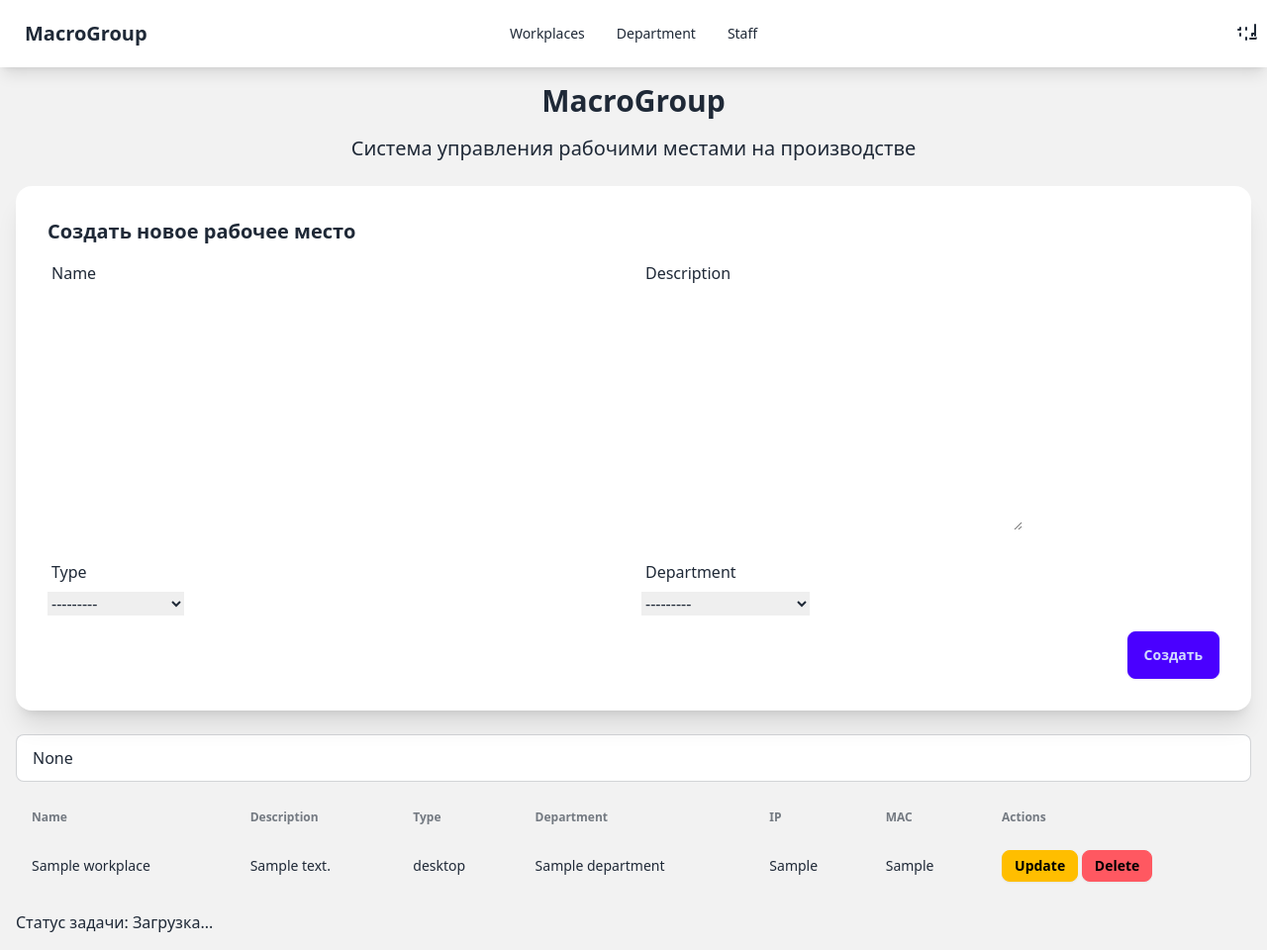
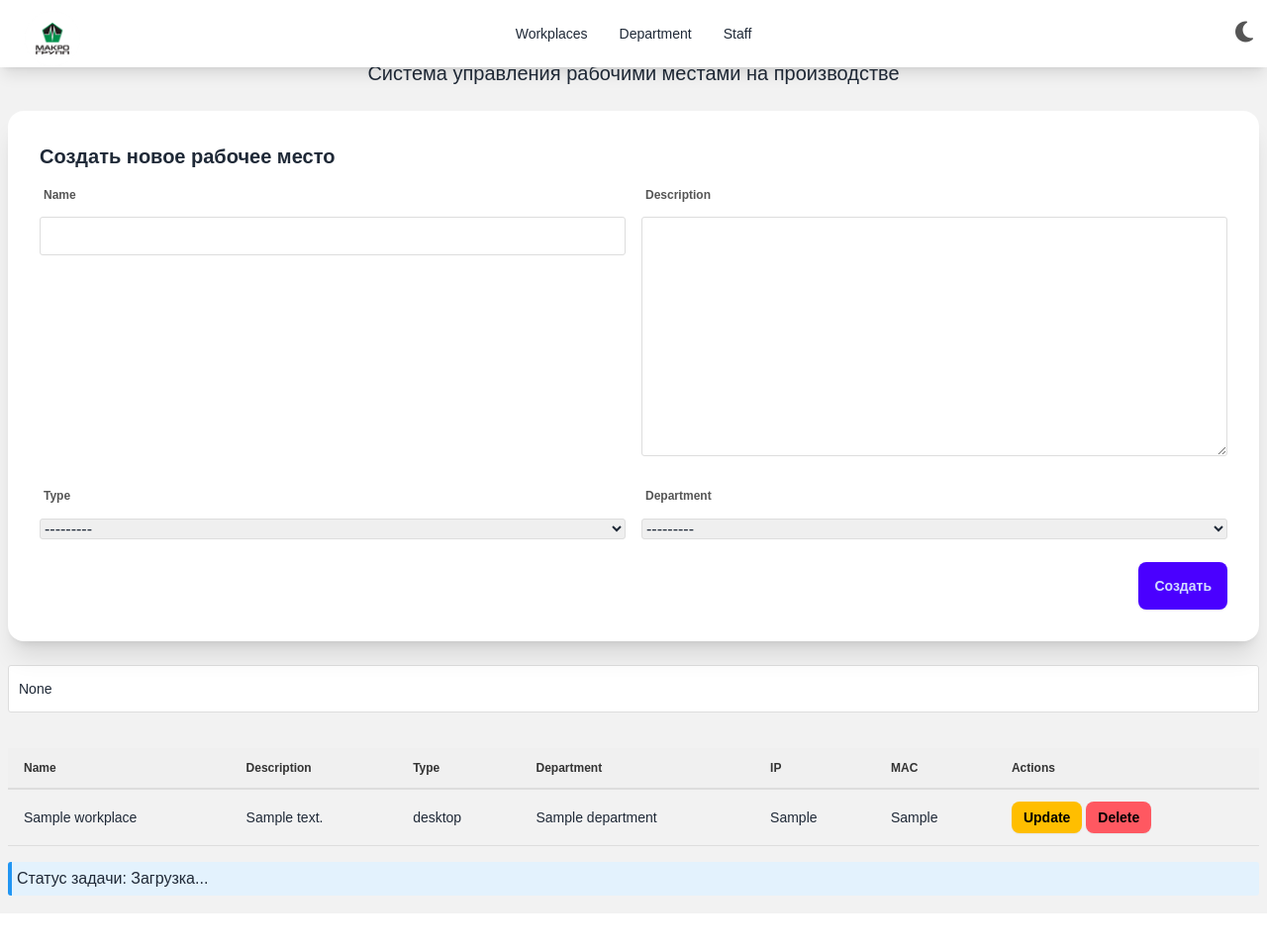
Before and after one commit to fletch4503/macroemc_wmp, a Django app: page / in a window 1280 px wide. Shown: the whole page at 99% size. After the commit the page ends 923 px from the top, so only its background shows below. Run offline with Django 5.2, Linux system fonts and the light colour scheme; tables that the repository leaves empty hold one stand-in row (values such as "Sample post"); parts of the project's set-up code (start-up, migrations or seed data) failed here and were passed over; some libraries are stand-ins or nearby versions.

Commit message:
Add css/logo/js

```diff
--- a/static_src/css/styles.css
+++ b/static_src/css/styles.css
@@ -1,35 +1,38 @@
 body {
   font-family: Arial, sans-serif;
   margin: 20px;
-  background-color: #f5f5f5;
+  background-color: #555;
+  /*background-color: #f5f5f5;*/
 }
 
-h1 {
-  color: #333;
-  text-align: center;
-}
+/*h1 {*/
+/*  color: #333;*/
+/*  text-align: center;*/
+/*}*/
 
-.container {
-  max-width: 1200px;
-  margin: 0 auto;
-  background-color: white;
-  padding: 20px;
-  border-radius: 5px;
-  box-shadow: 0 2px 5px rgba(0, 0, 0, 0.1);
-}
+/*.container {*/
+/*  max-width: 1200px;*/
+/*  margin: 0 auto;*/
+/*  background-color: white;*/
+/*  padding: 20px;*/
+/*  border-radius: 5px;*/
+/*  box-shadow: 0 2px 5px rgba(0, 0, 0, 0.1);*/
+/*}*/
 
 #task-status {
   background-color: #e3f2fd;
   border-left: 4px solid #2196f3;
-  padding: 15px;
-  margin-bottom: 20px;
+  padding: 5px;
+  margin-bottom: 10px;
   border-radius: 3px;
 }
 
 .form-section {
   margin-bottom: 30px;
-  background-color: #f9f9f9;
-  padding: 15px;
+  /*background-color: #f9f9f9;*/
+  background-color: #555;
+  /*background-color: #f9f9f9;*/
+  padding: 5px;
   border-radius: 5px;
   border: 1px solid #ddd;
 }
@@ -40,15 +43,15 @@ h1 {
 }
 
 form {
-  display: flex;
-  flex-wrap: wrap;
-  gap: 10px;
-  align-items: flex-end;
+  /*display: flex;*/
+  /*flex-wrap: wrap;*/
+  gap: 5px;
+  align-items: flex-center;
 }
 
 form > div {
   flex: 1;
-  min-width: 150px;
+  min-width: 100px;
 }
 
 label {
--- /dev/null
+++ b/static_src/js/base.js
@@ -0,0 +1,14 @@
+const themeToggle = document.getElementById('theme-toggle');
+const html = document.documentElement;
+
+// Load saved theme
+const savedTheme = localStorage.getItem('theme') || 'light';
+html.setAttribute('data-theme', savedTheme);
+themeToggle.checked = savedTheme === 'dark';
+
+// Toggle theme
+themeToggle.addEventListener('change', () => {
+    const newTheme = themeToggle.checked ? 'dark' : 'light';
+    html.setAttribute('data-theme', newTheme);
+    localStorage.setItem('theme', newTheme);
+});
--- a/templates/workplaces/base.html
+++ b/templates/workplaces/base.html
@@ -1,5 +1,7 @@
+{% load static %}
+{% load partials %}
 <!DOCTYPE html>
-<html lang="en" data-theme="light">
+<html lang="ru" data-theme="light">
 <head>
     <meta charset="UTF-8">
     <meta name="viewport" content="width=device-width, initial-scale=1.0">
@@ -11,46 +13,19 @@
     <!-- HTMX -->
     <script src="https://unpkg.com/htmx.org@2.0.1"></script>
     <script src="https://unpkg.com/htmx.org@2.0.1/dist/ext/ws.js"></script>
+    <!-- Font Awesome -->
+    <link rel="stylesheet" href="https://cdnjs.cloudflare.com/ajax/libs/font-awesome/6.5.1/css/all.min.css">
+    <!-- Custom CSS -->
+    <link rel="stylesheet" type="text/css" href="{% static 'css/styles.css' %}">
+    <!-- Favicon -->
+    <link href="{% static 'img/macro.png' %}" type="image/x-icon" rel="shortcut icon"/>
 </head>
 <body class="bg-base-200">
     <!-- Navbar -->
-    <div class="navbar bg-base-100 shadow-lg">
-        <div class="navbar-start">
-            <a href="/" class="btn btn-ghost normal-case text-xl">MacroGroup</a>
-        </div>
-        <div class="navbar-center hidden lg:flex">
-            <ul class="menu menu-horizontal px-1">
-                <li><a href="/">Workplaces</a></li>
-                <li><a href="/department/">Department</a></li>
-                <li><a href="/staff/">Staff</a></li>
-            </ul>
-        </div>
-        <div class="navbar-end">
-            <label class="swap swap-rotate">
-                <input type="checkbox" id="theme-toggle" />
-                <svg class="swap-on fill-current w-6 h-6" xmlns="http://www.w3.org/2000/svg" viewBox="0 0 24 24"><path d="M5.64,17l-.71.71a1,1,0,0,0,0,1.41,1,1,0,0,0,1.41,0l.71-.71A1,1,0,0,0,5.64,17ZM5,12a1,1,0,0,0-1-1H3a1,1,0,0,0,0,2H4A1,1,0,0,0,5,12Zm7-7a1,1,0,0,0,1-1V3a1,1,0,0,0-2,0V4A1,1,0,0,0,12,5ZM5.64,7.05a1,1,0,0,0,.7.29,1,1,0,0,0,.71-.29,1,1,0,0,0,0-1.41l-.71-.71A1,1,0,0,0,4.93,6.34Zm12,.29a1,1,0,0,0,.7-.29l.71-.71a1,1,0,1,0-1.41-1.41L17,5.64a1,1,0,0,0,0,1.41A1,1,0,0,0,17.66,7.34ZM21,11H20a1,1,0,0,0,0,2h1a1,1,0,0,0,0-2Zm-9,8a1,1,0,0,0-1,1v1a1,1,0,0,0,2,0V20A1,1,0,0,0,12,19ZM18.36,17A1,1,0,0,0,17,18.36l.71.71a1,1,0,0,0,1.41,0,1,1,0,0,0,0-1.41ZM12,6.5A5.5,5.5,0,1,0,17.5,12,5.51,5.51,0,0,0,12,6.5Zm0,9A3.5,3.5,0,1,1,15.5,12,3.5,3.5,0,0,1,12,15.5Z"/></svg>
-                <svg class="swap-off fill-current w-6 h-6" xmlns="http://www.w3.org/2000/svg" viewBox="0 0 24 24"><path d="M21,18H15a1,1,0,0,1,0-2h5a1,1,0,0,0,1-1V3a1,1,0,0,0-2,0V15A1,1,0,0,1,21,18ZM12,6a1,1,0,0,0-2,0V8a1,1,0,0,0,2,0ZM6,12a1,1,0,0,0-2,0v2a1,1,0,0,0,2,0ZM6,6a1,1,0,0,0-2,0V8a1,1,0,0,0,2,0ZM18,12a1,1,0,0,0-2,0v2a1,1,0,0,0,2,0ZM12,16a1,1,0,0,0-2,0v2a1,1,0,0,0,2,0ZM2,8a1,1,0,0,0,1,1H5a1,1,0,0,0,0-2H3A1,1,0,0,0,2,8ZM21,12a1,1,0,0,0-1-1H17a1,1,0,0,0,0,2h3A1,1,0,0,0,21,12Z"/></svg>
-            </label>
-        </div>
-    </div>
-    <div class="container mx-auto p-4">
+    {% include 'workplaces/partials/navpanel.html' %}
+    <div class="container mx-auto p-2">
         {% block content %}{% endblock %}
     </div>
-    <script>
-        const themeToggle = document.getElementById('theme-toggle');
-        const html = document.documentElement;
-
-        // Load saved theme
-        const savedTheme = localStorage.getItem('theme') || 'light';
-        html.setAttribute('data-theme', savedTheme);
-        themeToggle.checked = savedTheme === 'dark';
-
-        // Toggle theme
-        themeToggle.addEventListener('change', () => {
-            const newTheme = themeToggle.checked ? 'dark' : 'light';
-            html.setAttribute('data-theme', newTheme);
-            localStorage.setItem('theme', newTheme);
-        });
-    </script>
+    <script src="{% static 'js/base.js' %}"></script>
 </body>
 </html>
--- /dev/null
+++ b/templates/workplaces/partials/navpanel.html
@@ -0,0 +1,27 @@
+{#<div class="navbar bg-base-100 shadow-lg">#}
+{% load static %}
+<div class="navbar fixed flex w-full top-0 z-50 bg-base-100 shadow-lg">
+    <div class="navbar-start">
+        <a href="/" class="btn btn-ghost normal-case text-xl">
+            <img src="{% static 'img/macro.png' %}" alt="Домой" class="w-14 h-14 mr-1"/>
+{#            <img src="{% static 'img/logo.svg' %}" alt="Домой" class="w-14 h-14 mr-1"/>#}
+{#            МакроГрупп#}
+        </a>
+    </div>
+    <div class="navbar-center hidden lg:flex">
+        <ul class="menu menu-horizontal px-1">
+            <li><a href="/">Workplaces</a></li>
+            <li><a href="/department/">Department</a></li>
+            <li><a href="/staff/">Staff</a></li>
+        </ul>
+    </div>
+    <div class="navbar-end">
+        <!-- Переключение темной/светлой темы -->
+        <label class="swap swap-rotate">
+              <input type="checkbox" id="theme-toggle" />
+              <i class="swap-on fa fa-sun fill-current w-6 h-6" style="font-size: 24px;" xmlns="http://www.w3.org/2000/svg" viewBox="0 0 24 24"></i>
+              <!-- Иконка для темной темы (луна) -->
+              <i class="swap-off fa fa-moon fill-current w-6 h-6" style="font-size: 24px;" xmlns="http://www.w3.org/2000/svg" viewBox="0 0 24 24"></i>
+        </label>
+    </div>
+</div>
```
Also changed, not shown: static_src/img/logo.svg (added), static_src/img/macro.png (added), 1 other file.
